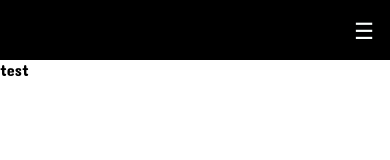
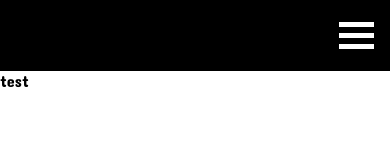
Before and after one commit to bavilari93/animationDesing, a plain HTML site: page index.html in a window 390 px wide. Drawn offline with nearby package versions, Linux system fonts and the light colour scheme.

Commit message:
open close animation

```diff
--- a/index.html
+++ b/index.html
@@ -13,7 +13,11 @@
 <body>
     <div class="wrap">
         <div class="top-nav" id="myTopNav">
-            <a href="javascript:void(0);" class="icon"> &#9776;</a>
+            <div class="icon">
+                <div class="bar1"></div>
+                <div class="bar2"></div>
+                <div class="bar3"></div>
+            </div>
             <div class="modal-container ">
                 <a href="#">intro</a>
                 <a href="#">who</a>
--- a/main.js
+++ b/main.js
@@ -1,5 +1,4 @@
 $(()=>{
-	console.log("works");
 	const topNav = document.getElementById("myTopNav");
 	const container = document.querySelector('.modal-container');
 	$('.icon').click(()=>{
@@ -7,11 +6,12 @@ $(()=>{
 		if(topNav.className === 'top-nav'){
 			topNav.className += " responsive";
 			container.style.display = 'block';
+			$('.icon').toggleClass("change");
 
 		}else{
 			topNav.className = 'top-nav'
 			container.style.display = 'none';
-			container.removeClass('.container')
+			$(".icon").removeClass('change');
 		}
 	})
 })
--- a/style.css
+++ b/style.css
@@ -44,22 +44,42 @@
         font-size: 1.4rem;
     }
 
-    .top-nav a:hover {
-        background-color: #576872;
-        color: #EDEFF2;
+    div.icon {
+        display: none;
     }
 
-    .top-nav .icon {
-        display: none;
-    }
 
     @media screen and (max-width: 768px) {
         .top-nav a {
             display: none;
         }
-        .top-nav a.icon {
+
+        /*top-nav icon */
+        div .icon {
             float: right;
+            margin: 1rem;
             display: block;
+            display: inline-block;
+        }
+        .bar1,
+        .bar2,
+        .bar3 {
+            width: 35px;
+            height: 5px;
+            background-color: white;
+            margin: 6px 0;
+            transition: 0.4s;
+        }
+        .change .bar1 {
+            -webkit-transform: rotate(-45deg) translate(-9px, 6px);
+            transform: rotate(-45deg) translate(-9px, 6px);
+        }
+        .change .bar2 {
+            opacity: 0;
+        }
+        .change .bar3 {
+            -webkit-transform: rotate(45deg) translate(-8px, -8px);
+            transform: rotate(45deg) translate(-8px, -8px);
         }
         .top-nav.responsive {
             margin-bottom: -20px;
@@ -80,7 +100,6 @@
         .top-nav.responsive a {
             float: none;
             display: block;
-
         }
         div .modal-container {
             display: none;
@@ -90,7 +109,7 @@
             overflow: auto;
             width: 80%;
             height: 25rem;
-            margin: 15% auto;
+            margin: 20% auto;
             padding: 20px;
             border-style: solid black .2rem;
             width: 80%;
```
